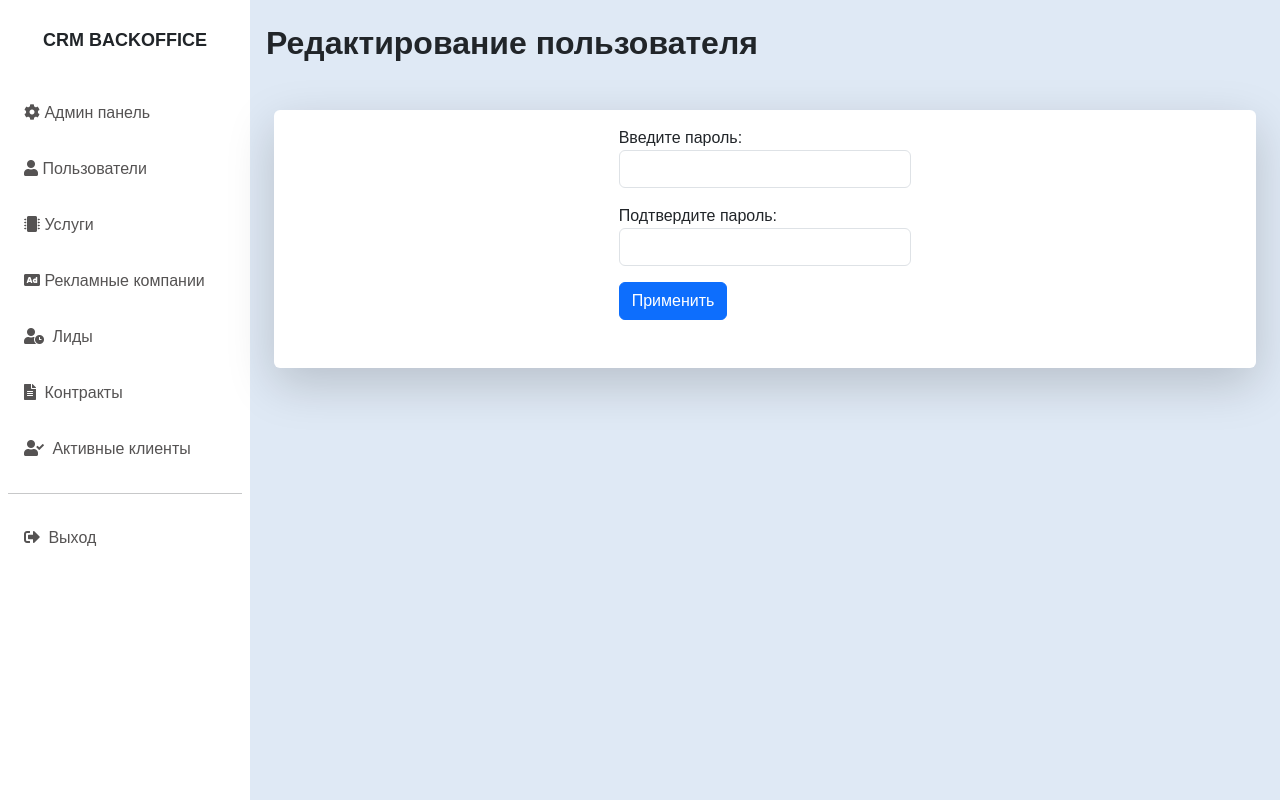
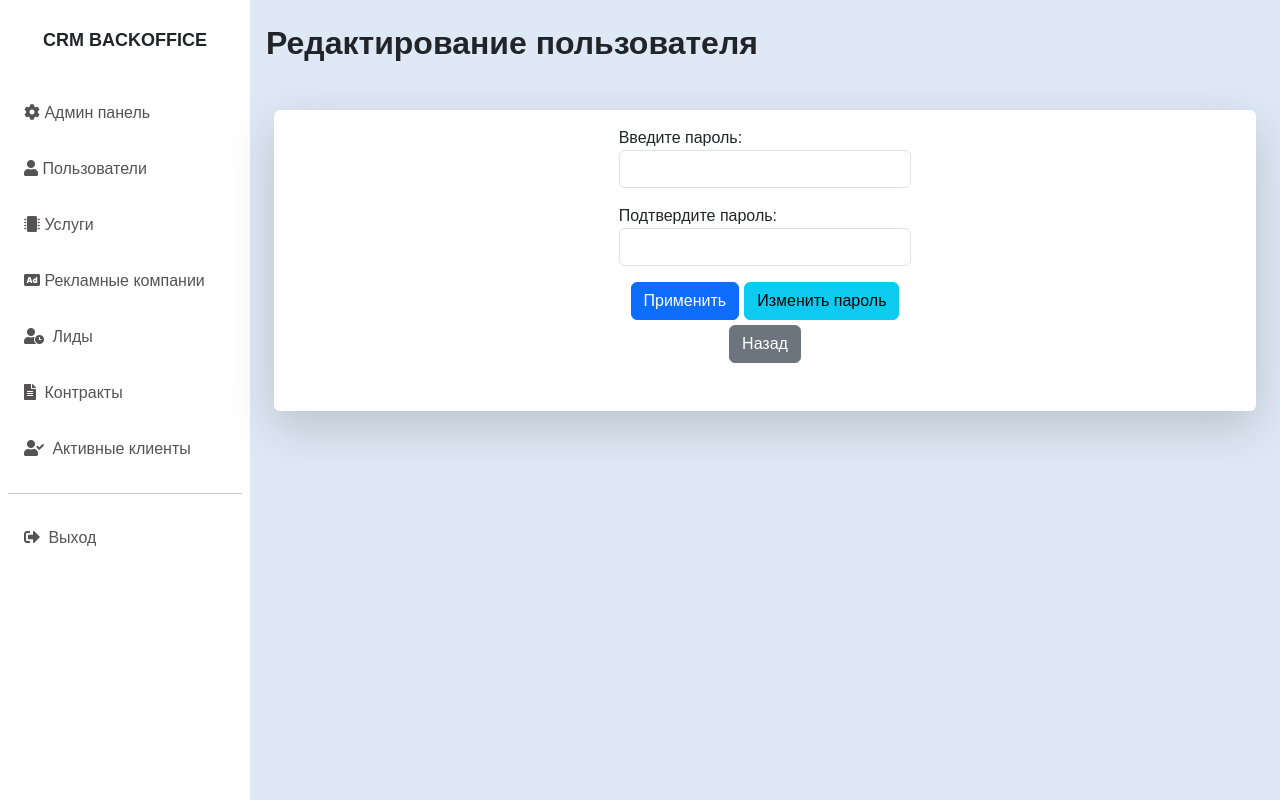
Before and after one commit to engineer-developer/CRM-system, a Django app: template crm_system/users_app/templates/users_app/users-edit.html in a window 1280 px wide. Run offline with Django 5.2, Linux system fonts and the light colour scheme; the template is opened without the code that fills it: values that come from a table or form of the project are taken from there, others are empty; the visitor is signed in with stand-in values (Sample User, id 1); data comes from the database, SQL or seed files in the repository.

Commit message:
upd users_app/templates/users_app

```diff
--- a/crm_system/users_app/templates/users_app/users-delete.html
+++ b/crm_system/users_app/templates/users_app/users-delete.html
@@ -9,7 +9,9 @@
       <form method="POST" action="/users/{{ object.pk }}/delete/">
         {% csrf_token %}
         {{ form.as_p }}
+        <div class="text-center">
           <button type="submit" class="btn btn-danger">Удалить</button>
+        </div>
       </form>
     </div>
     <div class="col"></div>
--- a/crm_system/users_app/templates/users_app/users-edit.html
+++ b/crm_system/users_app/templates/users_app/users-edit.html
@@ -5,11 +5,17 @@
   <div class="row bg-white px-3 py-3 mx-2 my-5 rounded pb-5 shadow-lg">
     <div class="col"></div>
     <div class="col">
-      <form method="POST" action={% url "users_app:user_edit" object.pk %}>
-        {% csrf_token %}
-        {{ form.as_p }}
-        <button type="submit" class="btn btn-primary">Применить</button>
-      </form>
+      <div class="flex-container">
+        <form method="POST" action={% url "users_app:user_edit" object.pk %}>
+          {% csrf_token %}
+          {{ form.as_p }}
+          <div style="display:flex; justify-content: center ; flex-wrap: wrap; gap: 5px;">
+            <button type="submit" class="btn btn-primary">Применить</button>
+            <a href="{% url "users_app:user_change_pass" object.pk %}" class="btn btn-info ">Изменить пароль</a>
+            <a href="{% url "users_app:user_details" object.pk %}" class="btn btn-secondary">Назад</a>
+          </div>
+        </form>
+      </div>
     </div>
     <div class="col"></div>
   </div>
--- a/crm_system/users_app/templates/users_app/users-list.html
+++ b/crm_system/users_app/templates/users_app/users-list.html
@@ -10,7 +10,9 @@
       <ul class="list-group">
         {% for user in users %}
           <li class="list-group-item list-group-item-light d-flex justify-content-between">
-                <a href="/users/{{ user.pk }}" class="text-decoration-none link-dark">{{ user.last_name }} {{ user.first_name }}</a>
+            <a href="/users/{{ user.pk }}" class="text-decoration-none link-dark">
+              {% firstof user.last_name user.username %} {{ user.first_name }}
+            </a>
             <a href="/users/{{ user.pk }}/delete" class="btn btn-danger">Удалить</a>
           </li>
         {% endfor %}
```
Also changed, not shown: crm_system/users_app/templates/users_app/users-detail.html (+7 -2 lines). Lines whose indentation alone changed are shown as unchanged.
